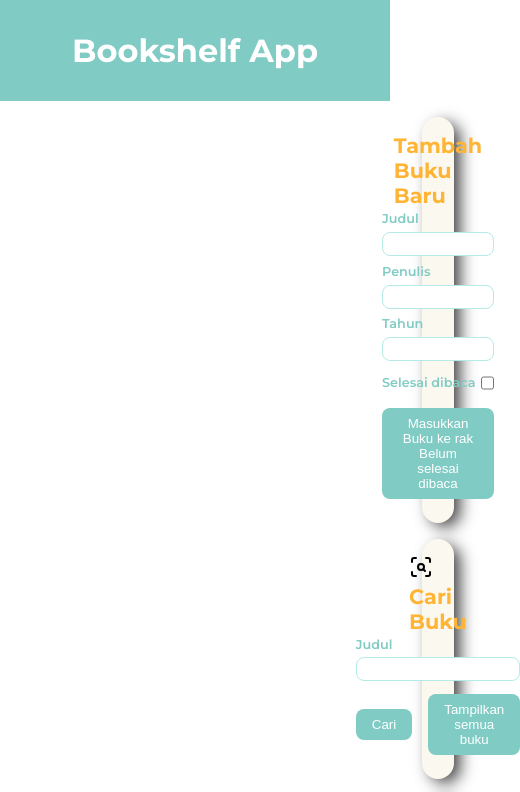
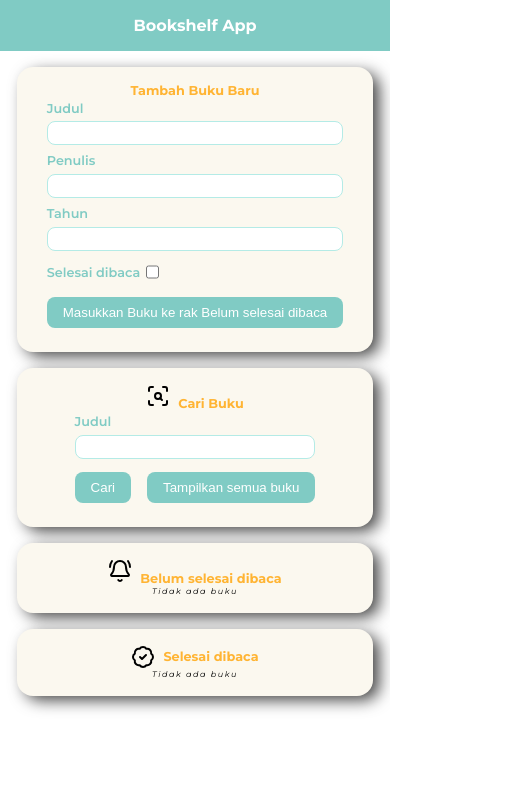
Before and after one commit to NikolausAlbert-cloud/Dicoding-BookShelf, a website: page index.html in a window 390 px wide. Shown: the top 792 px of the page, 520 px wide, since content can reach past the window. Drawn offline with nearby package versions, Linux system fonts and the light colour scheme; a web font is replaced by a local one.

Commit message:
finished

```diff
--- a/main.js
+++ b/main.js
@@ -26,7 +26,7 @@ const incompleteBookList = document.querySelector("#incompleteBookList");
 const completeBookList = document.querySelector("#completeBookList");
 
 document.addEventListener("DOMContentLoaded", function () {
-  bookForm.addEventListener("submit", function (event) {
+  newBookFormSubmit.addEventListener("click", function (event) {
     event.preventDefault();
     addNewBook();
   })
@@ -300,7 +300,16 @@ const finish_edditBook = (bookIndex) => {
 
     // books[bookIndex] = editBook;
 
-    books.splice(bookIndex, 1, editBook);
+    // books.splice(bookIndex, 1, editBook);
+
+    books.map(book => {
+      if (book.id === books[bookIndex].id) {
+        book.title = editBookTitle;
+        book.author = editBookAuthor;
+        book.year = editBookYear;
+        book.isComplete = editBookIsComplete;
+      }
+    })
 
     console.log("post clicked edit bookList ", books);
 
--- a/styles.css
+++ b/styles.css
@@ -46,7 +46,7 @@ main {
   justify-content: center;
   align-items: center;
   flex-direction: column;
-  margin: 0 50vh;
+  margin: 0 35vh;
 }
 
 main section {
@@ -157,3 +157,78 @@ button {
   margin-left: 0;
   width: 100%;
 }
+
+@media screen and (max-width: 1120px) {
+  main {
+    margin: 0 25vh;
+  }
+}
+
+@media screen and (max-width: 900px) {
+  main {
+    margin: 0 15vh;
+  }
+
+  header {
+    height: 10vh;
+    font-size: 1.5rem;
+  }
+
+  h1 {
+    font-size: 1.5rem;
+  }
+
+  h2 {
+    font-size: 1.2rem;
+  }
+
+  p {
+    font-size: 0.7rem;
+  }
+}
+
+@media screen and (max-width: 620px) {
+  main {
+    margin: 0 5vh;
+  }
+
+  header {
+    height: 8vh;
+    font-size: 1.2rem;
+  }
+
+  h1 {
+    font-size: 1.2rem;
+  }
+
+  h2 {
+    font-size: 1rem;
+  }
+
+  p {
+    font-size: 0.6rem;
+  }
+}
+
+@media screen and (max-width: 440px) {
+  main {
+    margin: 0 2vh;
+  }
+
+  header {
+    height: 6vh;
+    font-size: 1rem;
+  }
+
+  h1 {
+    font-size: 1rem;
+  }
+
+  h2 {
+    font-size: 0.8rem;
+  }
+
+  p {
+    font-size: 0.5rem;
+  }
+}
```
